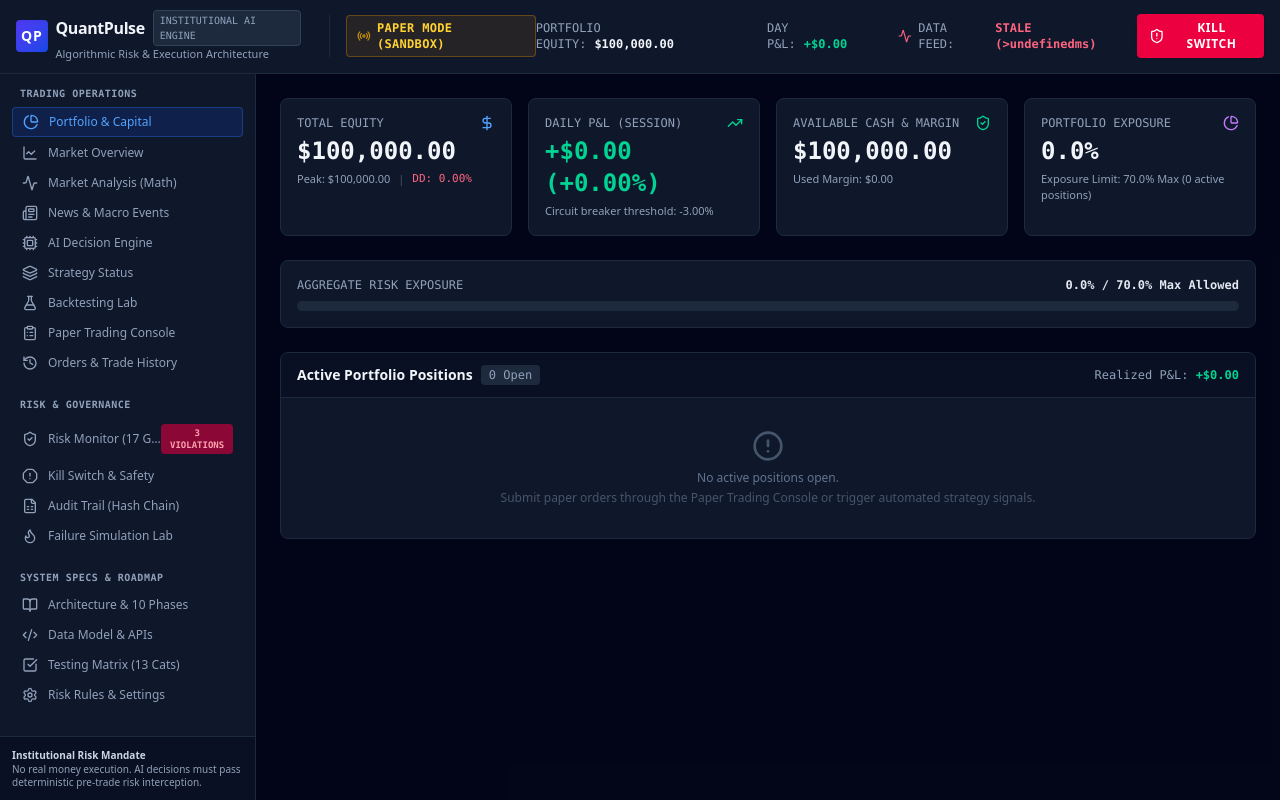
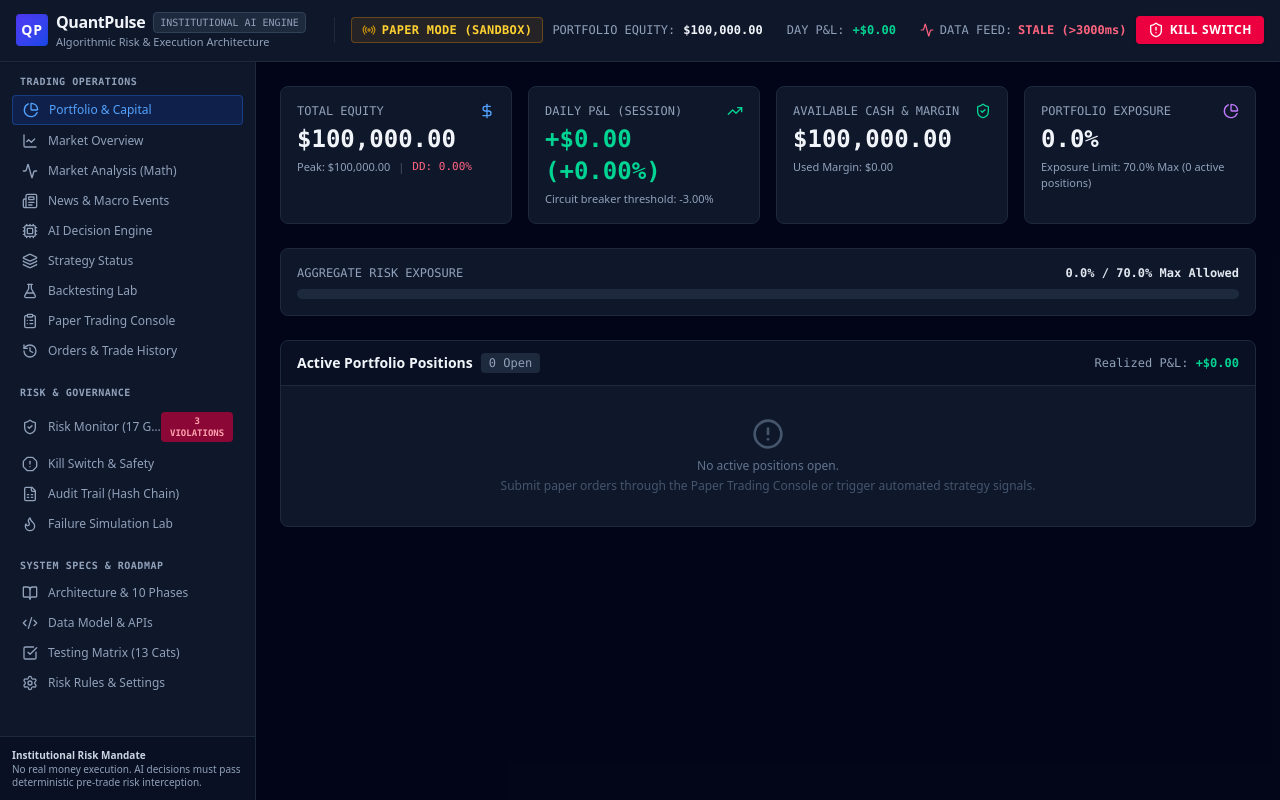
Before and after one commit to smurari229-ai/QuantPulse, a React (Vite) app: page / in a window 1280 px wide. Built offline with nearby package versions, Linux system fonts and the light colour scheme.

Commit message:
fix: pass configured staleness threshold to header

```diff
--- a/src/App.tsx
+++ b/src/App.tsx
@@ -111,7 +111,7 @@ export default function App() {
   const failedRiskChecksCount = currentVerdict.checks.filter(c => !c.passed).length;
 
   return <div id="quantpulse-platform-root" className="min-h-screen bg-slate-950 text-slate-100 flex flex-col antialiased selection:bg-blue-600 selection:text-white">
-    <Header executionMode={executionMode} killSwitchState={killSwitchState} onTriggerKillSwitch={handleHeaderKillSwitch} dailyPnL={portfolio.dailyPnL} equity={portfolio.equity} isStaleData={isMarketDataStale} activeView={activeView} />
+    <Header executionMode={executionMode} killSwitchState={killSwitchState} onTriggerKillSwitch={handleHeaderKillSwitch} dailyPnL={portfolio.dailyPnL} equity={portfolio.equity} isStaleData={isMarketDataStale} maxDataStalenessMs={riskConfig.maxDataStalenessMs} activeView={activeView} />
     <div className="flex-1 flex min-h-0 min-w-0 overflow-hidden"><Sidebar activeView={activeView} onSelectView={setActiveView} failedRiskChecksCount={failedRiskChecksCount} />
       <main className="flex-1 min-w-0 min-h-0 overflow-y-auto overflow-x-auto p-4 md:p-6 bg-slate-950/60"><div className="w-full max-w-7xl min-w-0 mx-auto">
         {activeView === 'portfolio' && <PortfolioView portfolio={portfolio} riskConfig={riskConfig} />}
```
